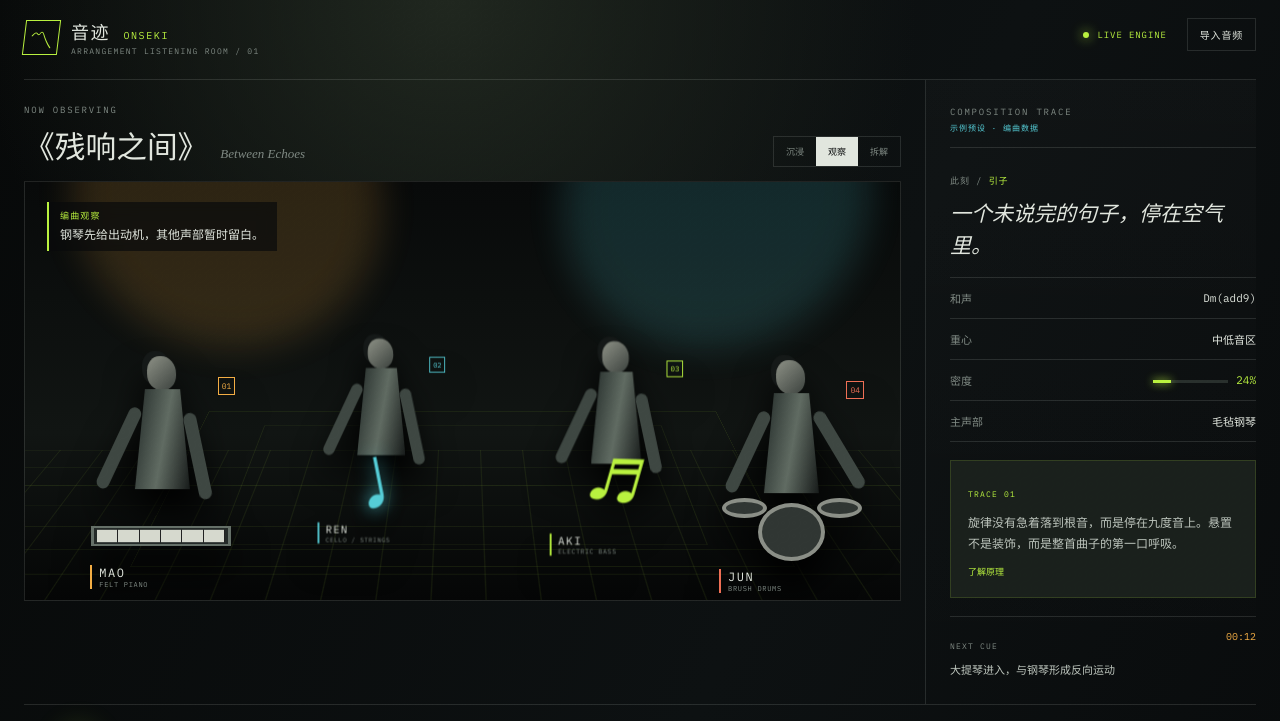
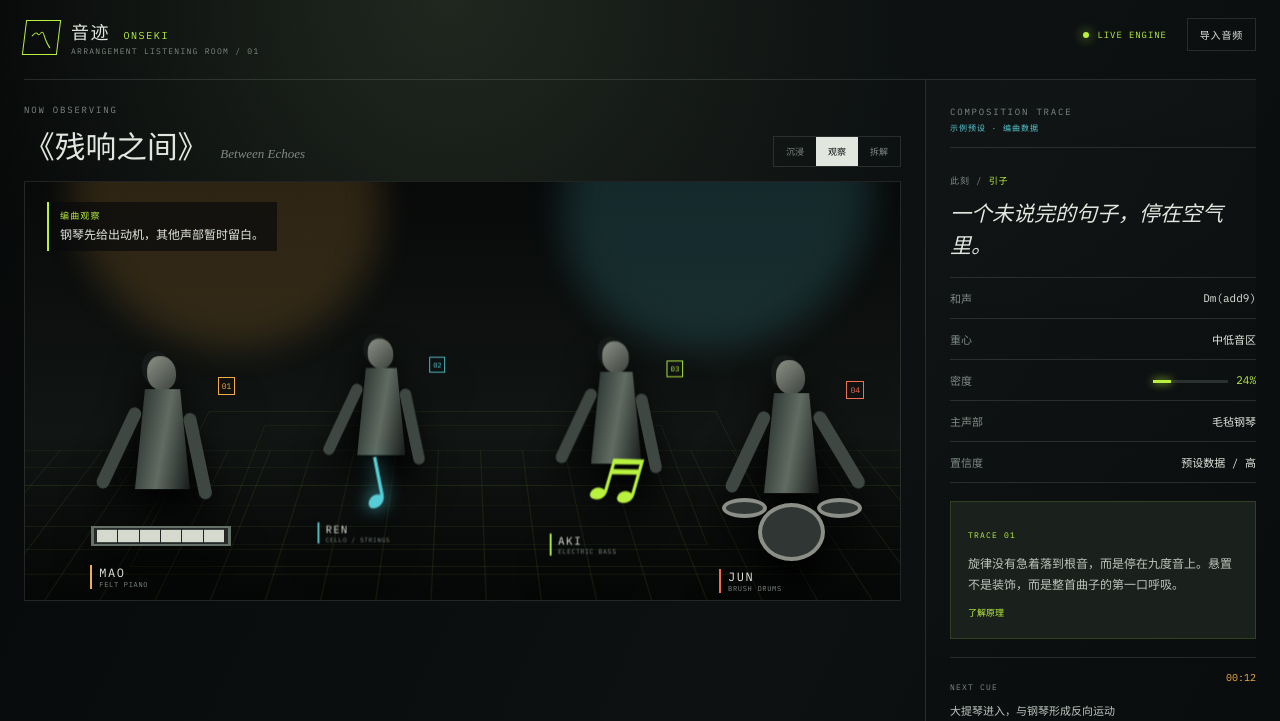
Before and after one commit to mzjimmy/onseki-agent-loop, a website with bundled scripts: page index.html in a window 1280 px wide. Both pictures are taken after a click on the button "播放". Shown: the top 721 px of the page. Built offline with nearby package versions, Linux system fonts and the light colour scheme; a web font is replaced by a local one.

Commit message:
Preserve imported audio duration and analysis provenance

```diff
--- a/app.js
+++ b/app.js
@@ -5,7 +5,7 @@ import { DURATION, TRACKS as tracks, SECTIONS as sections, deriveViewState } fro
 
   const $ = (s, r = document) => r.querySelector(s);
   const $$ = (s, r = document) => [...r.querySelectorAll(s)];
-  const state = { time: 0, playing: false, loop: false, muted: {}, solo: null, arrangement: "full", raf: 0, last: 0, uploaded: false, nextSchedule: 0 };
+  const state = { time: 0, duration: DURATION, playing: false, loop: false, muted: {}, solo: null, arrangement: "full", raf: 0, last: 0, uploaded: false, nextSchedule: 0 };
   let audioCtx = null, master = null, timers = [], upload = $("#uploaded-audio");
 
   function waveBars(seed) {
@@ -47,7 +47,7 @@ import { DURATION, TRACKS as tracks, SECTIONS as sections, deriveViewState } fro
   function effectiveMix() {
     return state.arrangement === "plain" ? { ...state, solo: "keys" } : state;
   }
-  function viewStateAt(time = state.time) { return deriveViewState(time, effectiveMix()); }
+  function viewStateAt(time = state.time) { return deriveViewState(time, effectiveMix(), state.duration); }
   function active(id, t) { return viewStateAt(t).tracks[id].active; }
 
   function tone(freq, when, duration, type, gain, id) {
@@ -83,7 +83,7 @@ import { DURATION, TRACKS as tracks, SECTIONS as sections, deriveViewState } fro
   }
 
   function play() {
-    if (state.time >= DURATION - .05) state.time = 0;
+    if (state.time >= state.duration - .05) state.time = 0;
     state.playing = true; state.last = performance.now(); state.nextSchedule = state.time; document.body.classList.add("is-playing");
     $("#play-btn span").textContent = "Ⅱ"; $("#play-btn").setAttribute("aria-label", "暂停");
     if (state.uploaded) { upload.currentTime = state.time; upload.play(); } else { ensureAudio(); audioCtx.resume(); schedule(); }
@@ -104,8 +104,8 @@ import { DURATION, TRACKS as tracks, SECTIONS as sections, deriveViewState } fro
     if (state.loop && state.time >= currentSection.end) {
       seek(currentSection.start); play(); return;
     }
-    if (state.time >= DURATION) {
-      state.time = DURATION; pause();
+    if (state.time >= state.duration) {
+      state.time = state.duration; pause();
     }
     update(); state.raf = requestAnimationFrame(tick);
   }
@@ -117,24 +117,27 @@ import { DURATION, TRACKS as tracks, SECTIONS as sections, deriveViewState } fro
 
   function update() {
     const view = viewStateAt();
-    $("#seek").value = view.time; $("#time-current").textContent = fmt(view.time);
+    $("#seek").value = view.time; $("#seek").max = state.duration; $("#time-current").textContent = fmt(view.time);
     const laneWidth = Math.max(0, $("#track-stack").clientWidth - (innerWidth <= 720 ? 130 : 190));
-    $("#playhead").style.transform = `translateX(${laneWidth * view.time / DURATION}px)`;
+    $("#playhead").style.transform = `translateX(${laneWidth * view.time / state.duration}px)`;
     $("#playhead span").textContent = fmt(view.time);
     const sec = view.section;
     document.documentElement.dataset.section = sec.name;
-    $("#section-name").textContent = sec.name; $("#moment-copy").textContent = sec.moment; $("#chord").textContent = sec.chord;
-    $("#register").textContent = sec.register; $("#density").textContent = `${sec.density}%`; $("#density-meter").style.width = `${sec.density}%`;
-    $("#trace-copy").textContent = sec.trace; $("#next-time").textContent = sec.next; $("#next-copy").textContent = sec.cue;
-    $("#conductor-note span").textContent = sec.note;
-    $("#lead-instrument").textContent = sec.lead;
-    $("#principle-copy").textContent = sec.principle;
+    $("#section-name").textContent = state.uploaded ? "未分析" : sec.name; $("#moment-copy").textContent = state.uploaded ? "正在播放你导入的音乐；分析结果尚未生成。" : sec.moment; $("#chord").textContent = state.uploaded ? "—" : sec.chord;
+    $("#register").textContent = state.uploaded ? "—" : sec.register; $("#density").textContent = state.uploaded ? "—" : `${sec.density}%`; $("#density-meter").style.width = state.uploaded ? "0%" : `${sec.density}%`;
+    $("#trace-copy").textContent = state.uploaded ? "系统不会把预设编排、乐器或和声结论套用到你的单文件音频。" : sec.trace; $("#next-time").textContent = state.uploaded ? "—" : sec.next; $("#next-copy").textContent = state.uploaded ? "可继续播放；上传分析将在后续版本中提供。" : sec.cue;
+    $("#conductor-note span").textContent = state.uploaded ? "单文件音频正在播放，等待分析。" : sec.note;
+    $("#lead-instrument").textContent = state.uploaded ? "未知" : sec.lead;
+    $("#instrument-confidence").textContent = state.uploaded ? "尚未分析" : "预设数据 / 高";
+    $("#principle-copy").textContent = state.uploaded ? "这项解释只适用于内置示例，不适用于尚未分析的导入音频。" : sec.principle;
+    $("#principle-btn").disabled = state.uploaded;
+    $("#unanalysed-notice").hidden = !state.uploaded;
     $("#analysis-source").textContent = state.uploaded ? "用户音频 · 尚未分析" : "示例预设 · 编曲数据";
     $("#honesty-note").textContent = state.uploaded ? "这首用户音频目前只同步播放时间；乐器、和弦与章节不会被伪装成检测结果。" : "示例曲目使用预设编排数据；它不是原作分轨。";
     $("#arrangement-btn").textContent = state.arrangement === "plain" ? "普通编排" : "完整编排";
     $("#arrangement-btn").classList.toggle("active", state.arrangement === "plain");
     tracks.forEach(tr => {
-      const trackView = view.tracks[tr.id], on = trackView.active;
+      const trackView = state.uploaded ? { muted: false, active: false } : view.tracks[tr.id], on = trackView.active;
       $(`.musician[data-track="${tr.id}"]`).classList.toggle("is-active", on);
       $(`.track-row[data-track="${tr.id}"]`).classList.toggle("is-live", on);
       $(`.musician[data-track="${tr.id}"]`).dataset.state = trackView.muted ? "muted" : on ? "active" : "rest";
@@ -144,7 +147,7 @@ import { DURATION, TRACKS as tracks, SECTIONS as sections, deriveViewState } fro
 
   function seek(t) {
     const was = state.playing; if (was) pause();
-    state.time = Math.max(0, Math.min(DURATION, t)); if (state.uploaded) upload.currentTime = state.time; update();
+    state.time = Math.max(0, Math.min(state.duration, t)); if (state.uploaded) upload.currentTime = state.time; update();
     if (was) play();
   }
 
@@ -184,7 +187,7 @@ import { DURATION, TRACKS as tracks, SECTIONS as sections, deriveViewState } fro
       if (state.playing) pause(); upload.src = URL.createObjectURL(file); state.uploaded = true; state.time = 0;
       state.loop = false; state.arrangement = "full"; state.solo = null; state.muted = {};
       $$(".track-toggles button, #arrangement-btn").forEach(button => { button.disabled = true; });
-      upload.onloadedmetadata = () => { $("#time-total").textContent = fmt(Math.min(upload.duration, DURATION)); };
+      upload.onloadedmetadata = () => { state.duration = upload.duration; $("#time-total").textContent = fmt(state.duration); update(); };
       $(".stage-title h1").innerHTML = `${file.name.replace(/\.[^.]+$/, "")}<em>LOCAL AUDIO</em>`; update();
     });
     $$(".view-switch button").forEach(btn => btn.addEventListener("click", () => {
--- a/index.html
+++ b/index.html
@@ -85,6 +85,7 @@
             <div><dt>重心</dt><dd id="register">中低音区</dd></div>
             <div><dt>密度</dt><dd><span class="meter"><i id="density-meter"></i></span><b id="density">24%</b></dd></div>
             <div><dt>主声部</dt><dd id="lead-instrument">毛毡钢琴</dd></div>
+            <div><dt>置信度</dt><dd id="instrument-confidence">预设数据 / 高</dd></div>
           </dl>
           <div class="trace-card">
             <span class="trace-index">TRACE 01</span>
@@ -119,6 +120,7 @@
         <div class="ruler" id="ruler"></div>
         <div class="track-stack" id="track-stack">
           <div class="playhead" id="playhead"><i></i><span></span></div>
+          <p class="unanalysed-notice" id="unanalysed-notice" hidden>单文件音频尚未完成乐器与章节分析，因此不展示虚构分轨。</p>
         </div>
       </section>
 
--- a/loop/state.json
+++ b/loop/state.json
@@ -8,7 +8,7 @@
   "active_gap_id": null,
   "active_attempt_id": null,
   "write_lock": null,
-  "last_verified_version": "mvp-candidate-001",
+  "last_verified_version": "fc6a0bb",
   "health": {
     "build": "PASS",
     "player_sync": "PASS",
--- a/player-state.mjs
+++ b/player-state.mjs
@@ -14,18 +14,18 @@ export const SECTIONS = [
   { start: 36, end: 48.1, name: "余韵", chord: "Dm6 / A", register: "向低音区回落", density: 35, lead: "钢琴 / 弦乐", principle: "减法编排：让声部逐个离开，听者会用记忆补全剩下的空间。", moment: "乐队逐个离场，只留下无法被解释的余温。", trace: "结尾没有完整复现主题，只保留它的节奏轮廓。熟悉感来自记忆补全，也让作品保持开放。", next: "END", cue: "主题留下一个没有句号的尾音", note: "减法开始：鼓、贝斯、弦乐依次把空间还给钢琴。" }
 ];
 
-export function clampTime(time) {
-  return Math.max(0, Math.min(DURATION, Number.isFinite(time) ? time : 0));
+export function clampTime(time, duration = DURATION) {
+  return Math.max(0, Math.min(duration, Number.isFinite(time) ? time : 0));
 }
 
-export function sectionAt(time) {
-  const clamped = clampTime(time);
+export function sectionAt(time, duration = DURATION) {
+  const clamped = clampTime(time, duration);
   return SECTIONS.find((section) => clamped >= section.start && clamped < section.end) ?? SECTIONS.at(-1);
 }
 
-export function deriveViewState(time, mix = {}) {
-  const playbackTime = clampTime(time);
-  const section = sectionAt(playbackTime);
+export function deriveViewState(time, mix = {}, duration = DURATION) {
+  const playbackTime = clampTime(time, duration);
+  const section = sectionAt(playbackTime, duration);
   const solo = mix.solo ?? null;
   const muted = mix.muted ?? {};
   const tracks = Object.fromEntries(TRACKS.map((track) => {
--- a/scripts/validate-mvp.mjs
+++ b/scripts/validate-mvp.mjs
@@ -29,7 +29,7 @@ check("syntax-and-unit-tests", projectCheck.status === 0, projectCheck.status ==
 
 const boundaries = [[0, "引子"], [12, "发展"], [22, "展开"], [36, "余韵"]];
 check("boundary-state-map", boundaries.every(([time, name]) => deriveViewState(time).section.name === name), "0/12/22/36 section map derived from one playback snapshot");
-check("playhead-time-contract", DURATION === 48 && app.includes("view.time / DURATION") && app.includes("#playhead span"), "playhead consumes derived time and the authored duration is 48 seconds");
+check("playhead-time-contract", DURATION === 48 && app.includes("view.time / state.duration") && app.includes("#playhead span"), "playhead consumes derived time and the active source duration");
 check("pause-evidence", evidence.includes("pause held the timestamp unchanged for a 300ms observation window"), "browser probe recorded a stable 300ms pause window", "loop/evidence/run-20260724-p0/implementation-evidence.json");
 check("browser-mvp-probe", browserEvidence.includes('"mvp-controls"') && browserEvidence.includes('"result": "PASS"'), "browser probe recorded the MVP interaction outcomes", "loop/evidence/run-20260724-mvp/browser-probe.json");
 
@@ -42,6 +42,7 @@ check("listening-modes", ["immerse", "observe", "detail"].every((mode) => html.i
 check("arrangement-comparison", app.includes('state.arrangement === "plain"') && app.includes('solo: "keys"'), "plain arrangement is a real piano-only mix state");
 check("principle-disclosure", html.includes('id="principle-btn"') && html.includes('id="principle-copy"') && app.includes("aria-expanded"), "optional principle disclosure is wired");
 check("import-provenance", app.includes("用户音频 · 尚未分析") && app.includes("button.disabled = true"), "single-file import is labelled unanalysed and authored stem controls are disabled");
+check("import-duration", app.includes("state.duration = upload.duration") && app.includes("deriveViewState(time, effectiveMix(), state.duration)"), "uploaded audio keeps its own duration instead of being clipped to the 48-second demo");
 
 const status = spawnSync("git", ["status", "--porcelain"], { cwd: root, encoding: "utf8" });
 const allowed = new Set([
--- a/styles.css
+++ b/styles.css
@@ -50,6 +50,7 @@ body.is-playing .musician:not(.is-muted) .avatar{animation:sway 1.3s ease-in-out
 .daw{padding-top:23px}.daw-head{display:flex;justify-content:space-between;align-items:flex-start;margin-bottom:18px}.daw-head h2{font:400 21px var(--serif);margin:0}.daw-legend{display:flex;gap:17px;align-items:center;font:8px var(--mono);color:var(--muted)}.daw-legend i{display:inline-block;width:7px;height:7px;margin-right:5px}.live-color{background:var(--acid)}.rest-color{border:1px solid #56605b}.daw-legend button{background:none;border:1px solid var(--line);color:var(--muted);font:9px var(--mono);padding:7px 10px;cursor:pointer}.daw-legend button.active{color:var(--acid);border-color:var(--acid)}.daw-legend button:disabled{opacity:.35;cursor:not-allowed}
 .ruler-label{width:190px;float:left;color:var(--muted);font:8px var(--mono);letter-spacing:.15em;padding:0 12px}.ruler{height:22px;margin-left:190px;display:flex;justify-content:space-between;color:#59625d;font:8px var(--mono);border-left:1px solid var(--line);padding:0 4px}
 .track-stack{position:relative}.track-row{height:70px;display:grid;grid-template-columns:190px 1fr;border-top:1px solid var(--line)}.track-row:last-child{border-bottom:1px solid var(--line)}.track-info{display:grid;grid-template-columns:38px 1fr 48px;align-items:center;padding:8px 10px}.track-image{width:32px;height:32px;display:grid;place-items:center;background:var(--tc);color:#111;font-size:17px;box-shadow:inset 0 0 0 1px rgba(0,0,0,.2)}.track-name b{display:block;font:10px var(--mono);letter-spacing:.07em}.track-name span{display:block;font:7px var(--mono);color:var(--muted);margin-top:3px}.track-toggles{display:flex;gap:3px}.track-toggles button{width:20px;height:20px;background:none;border:1px solid var(--line);font:8px var(--mono);color:var(--muted);cursor:pointer}.track-toggles button.active{background:var(--tc);color:#111}
+.unanalysed-notice{position:absolute;inset:0;z-index:12;display:grid;place-items:center;margin:0;padding:20px;background:rgba(9,11,12,.88);color:var(--cyan);font:11px/1.6 var(--body);text-align:center}
 .track-lane{position:relative;border-left:1px solid var(--line);background-image:linear-gradient(90deg,rgba(255,255,255,.045) 1px,transparent 1px);background-size:12.5% 100%;overflow:hidden}.clip{position:absolute;top:8px;height:52px;border:1px solid color-mix(in srgb,var(--tc),transparent 35%);background:color-mix(in srgb,var(--tc) 15%,#101414);overflow:hidden}.clip:before{content:attr(data-label);position:absolute;left:5px;top:3px;font:7px var(--mono);color:var(--tc);z-index:2}.wave{position:absolute;inset:17px 4px 4px;display:flex;align-items:center;gap:2px}.wave i{flex:1;max-width:3px;height:var(--h);background:var(--tc);opacity:.65}
 .playhead{position:absolute;left:190px;top:-22px;bottom:0;width:2px;background:var(--acid);z-index:9;pointer-events:none;box-shadow:0 0 10px rgba(185,241,63,.55);transform:translateX(0)}.playhead i{position:absolute;top:-1px;left:-5px;width:12px;height:8px;background:var(--acid);clip-path:polygon(0 0,100% 0,50% 100%)}.playhead span{position:absolute;top:-20px;left:7px;color:var(--acid);font:7px var(--mono)}
 .track-row.is-muted{opacity:.3}.track-row.is-solo{background:rgba(185,241,63,.025)}
```
Also changed, not shown: loop/verdicts/verdict-mvp-002.json (added, +25 -0 lines), tests/section-sync.test.mjs (+6 -0 lines).
